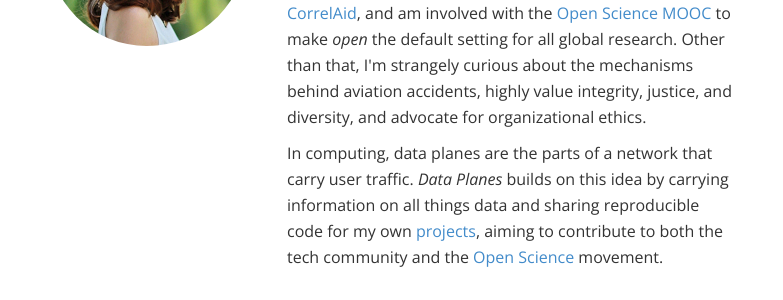
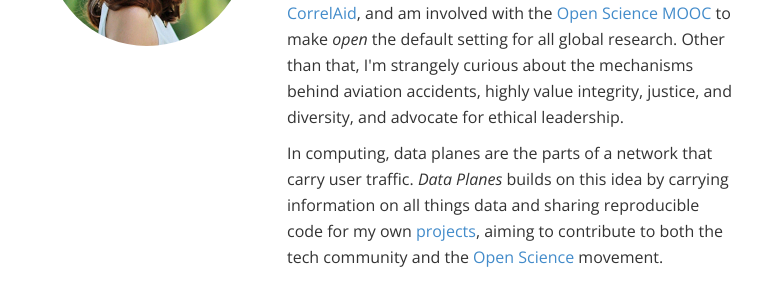
Before and after one commit to lhehnke/lhehnke.github.io, a Jekyll site: the page built from index.html, in a window 1280 px wide. Shown: the part 274-574 px from the top of the page, without its empty margins (248-1031 px from the left). Built offline with Jekyll 4.4.1, drawn with Linux system fonts in a browser that asks for light colours; nearby versions of some CDN libraries.

Commit message:
Update index.html

```diff
--- a/index.html
+++ b/index.html
@@ -20,7 +20,7 @@
 	<p class="lead">Hello, Reader!</p>
 
 
-	<p>I'm <span itemprop="name">Lisa </span> and I'm working to address current societal challenges in order to make a difference and drive change. I also build a decentralized knowledge commons infrastructure with <a href="https://libscie.org/">Liberate Science</a>, use data for good at <a href="https://correlaid.org/">CorrelAid</a>, and am involved with the <a href="https://opensciencemooc.eu/">Open Science MOOC</a> to make <em>open</em> the default setting for all global research. Other than that, I'm strangely curious about the mechanisms behind aviation accidents, highly value integrity, justice, and diversity, and advocate for organizational ethics.</p>
+	<p>I'm <span itemprop="name">Lisa </span> and I'm working to address current societal challenges in order to make a difference and drive change. I also build a decentralized knowledge commons infrastructure with <a href="https://libscie.org/">Liberate Science</a>, use data for good at <a href="https://correlaid.org/">CorrelAid</a>, and am involved with the <a href="https://opensciencemooc.eu/">Open Science MOOC</a> to make <em>open</em> the default setting for all global research. Other than that, I'm strangely curious about the mechanisms behind aviation accidents, highly value integrity, justice, and diversity, and advocate for ethical leadership.</p>
 
 	<p>In computing, data planes are the parts of a network that carry user traffic. <em>Data Planes</em> builds on this idea by carrying information on all things data and sharing reproducible code for my own <a href="https://lhehnke.github.io/projects/">projects</a>, aiming to contribute to both the tech community and the <a href="https://cos.io/">Open Science</a> movement.</p>
 
```
